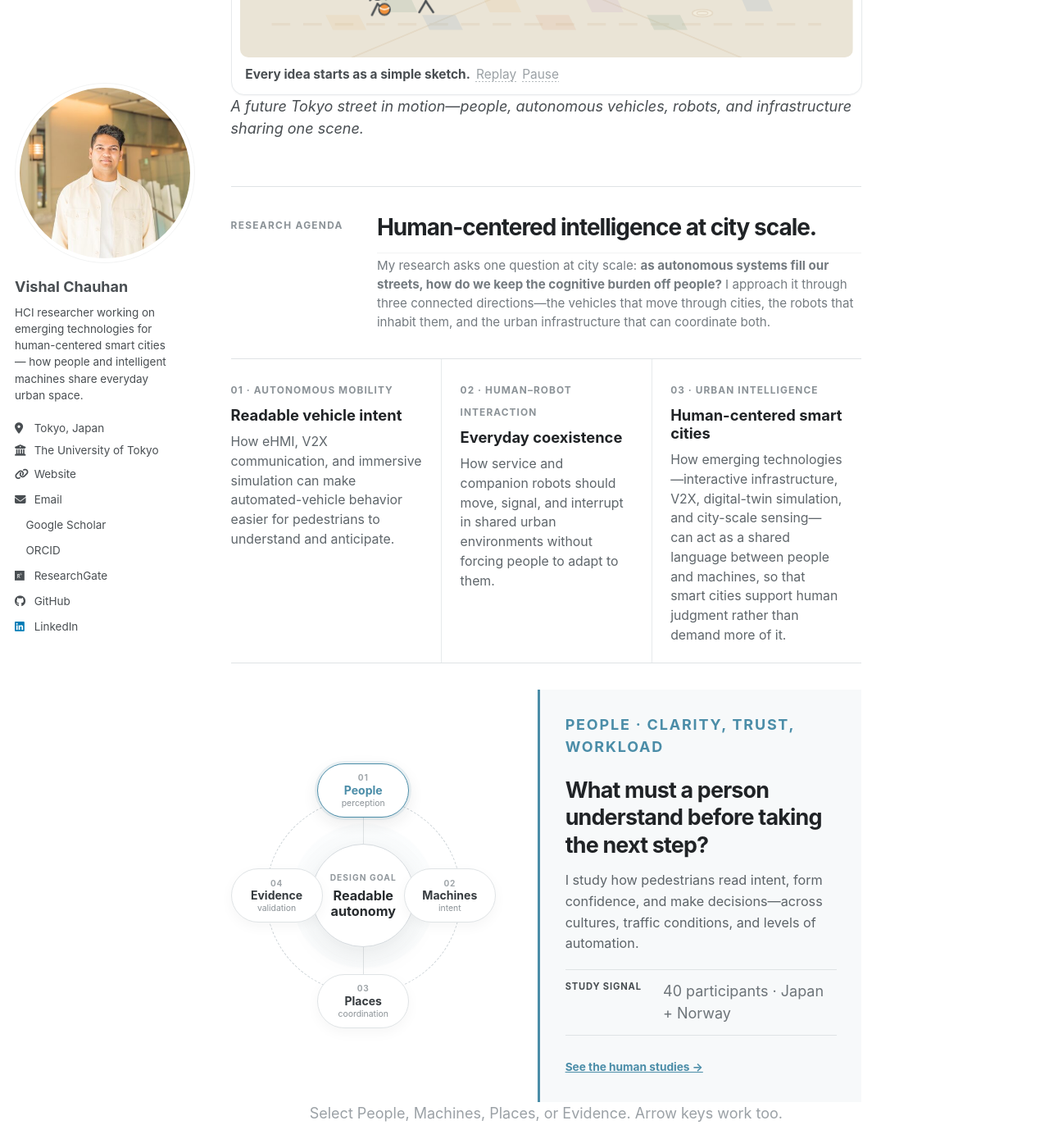
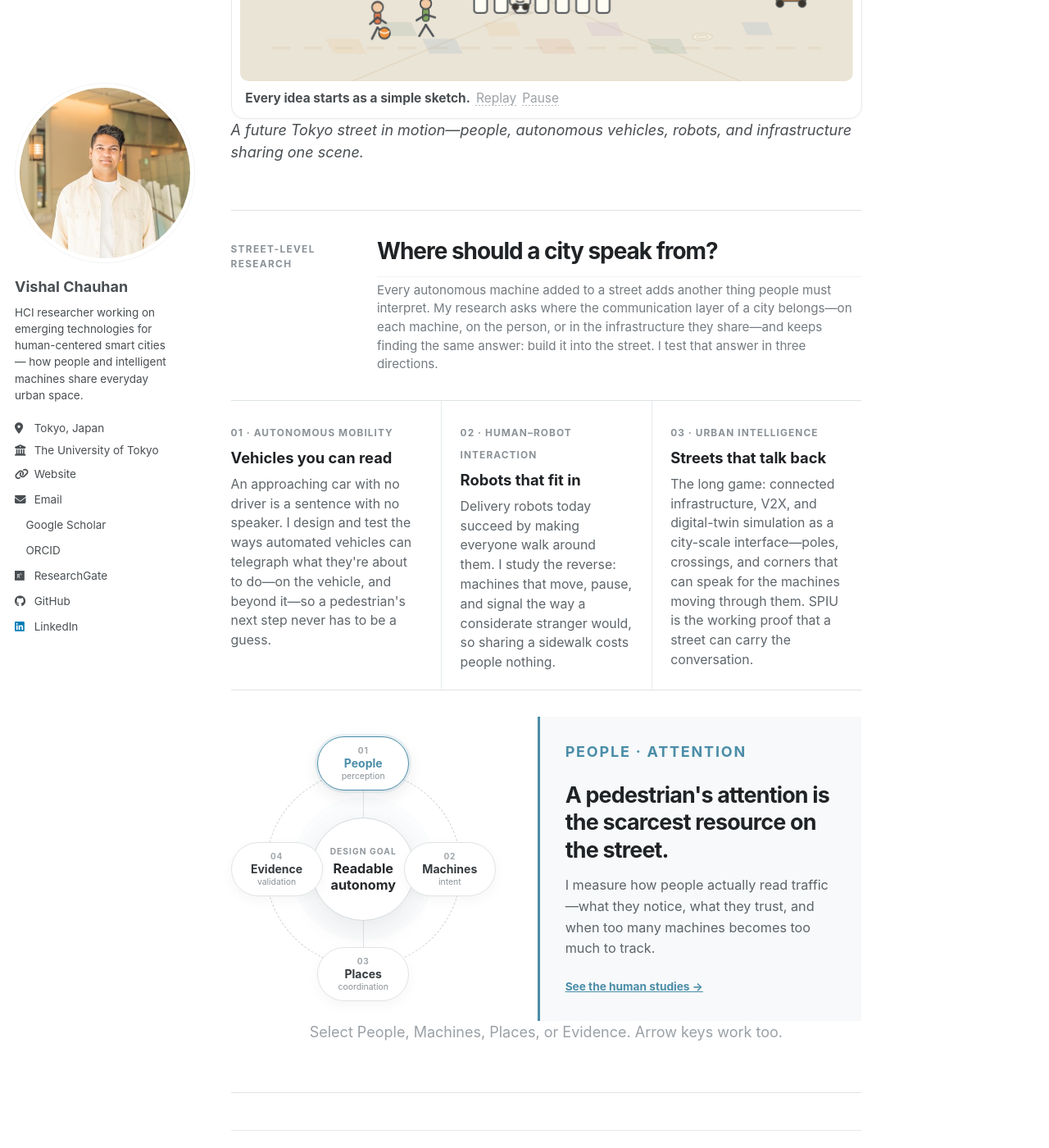
Before and after one commit to vishalchauhan-hi/academic-site-v2, a Jekyll site: the page built from _pages/about.md, in a window 1280 px wide and 1400 px high, scrolled down 1395 px. Shown: the whole window at 82% size. Built offline with Jekyll 4.4.1, drawn with Linux system fonts in a browser that asks for light colours; a style sheet for code colours, icons or effects is not loaded; some of the changed text lies outside the part shown.

Commit message:
Rewrite homepage research narrative

```diff
--- a/_pages/about.md
+++ b/_pages/about.md
@@ -11,20 +11,20 @@ redirect_from:
 
 <h1 class="profile-headline">Human intelligence for an autonomous world.</h1>
 
-<p class="profile-lede">I am <strong>Vishal Chauhan</strong>, a doctoral candidate in Creative Informatics at <a href="https://www.u-tokyo.ac.jp/en/">The University of Tokyo</a>, advised by Prof. Manabu Tsukada and Prof. Takeo Igarashi. I study how people understand, trust, and act around the intelligent systems entering everyday life—autonomous vehicles, robots, and the connected infrastructure of future cities.</p>
+<p class="profile-lede">I am <strong>Vishal Chauhan</strong>, a doctoral candidate in Creative Informatics at <a href="https://www.u-tokyo.ac.jp/en/">The University of Tokyo</a>, advised by Prof. Manabu Tsukada and Prof. Takeo Igarashi. My research starts on an ordinary street corner: a person steps off the curb, a driverless car approaches, and there is no driver to make eye contact with. Something has to fill that silence.</p>
 
-<p class="profile-support">My central question is how cities themselves can become interfaces: how emerging technologies—V2X communication, AR/VR, multimodal AI, and interactive infrastructure—can make encounters between humans and machines safer, clearer, and less demanding for people. My doctoral work explores this through the <strong>Smart Pole Interaction Unit (SPIU)</strong>, an infrastructure-side interface that translates connected-vehicle intent into roadside guidance for pedestrians—taken from VR studies through cross-cultural evaluation to an in-the-wild mobile prototype.</p>
+<p class="profile-support">Most of the field puts the answer on the car—a display, a light strip, a signal per vehicle. I think that's the wrong place. Streets will soon hold more autonomous machines than any person can read at once, and nobody should need to decode five cars to cross a road. My work moves the conversation into the street itself: the <strong>Smart Pole Interaction Unit (SPIU)</strong> listens to connected vehicles and turns their intentions into one clear instruction at the roadside—so the city does the interpreting, and the person just walks.</p>
 
-<p class="profile-support">I build with AI, but design for <strong>human intelligence</strong>: the judgment, context, and care that machines do not have. Collaborations across Japan, Singapore, Canada, and Norway shape how I think about the cities we are about to live in.</p>
+<p class="profile-support">I've carried this idea from sketches into virtual-reality streets, across cultures from Tokyo to Norway, past comparisons with multimodal AI, and out onto real pavement with a mobile prototype. Two of those studies received Honourable Mention Awards at ACM CHI 2026. The details live in the papers—the short version is that the street can speak, and people listen.</p>
 
 <nav class="research-entrypoints" aria-label="Explore Vishal Chauhan's work">
   <a href="{{ '/publications/' | relative_url }}">
-    <span>Published evidence</span>
-    <strong>09 papers <b>→</b></strong>
+    <span>Published work</span>
+    <strong>Read the papers <b>→</b></strong>
   </a>
   <a href="{{ '/portfolio/' | relative_url }}">
-    <span>Built and evaluated</span>
-    <strong>03 systems <b>→</b></strong>
+    <span>Built and tested</span>
+    <strong>See the systems <b>→</b></strong>
   </a>
   <a href="{{ '/highlights/' | relative_url }}">
     <span>Research in motion</span>
@@ -36,26 +36,26 @@ redirect_from:
 
 <section class="research-lens" data-research-lens data-active="people" aria-labelledby="research-lens-title">
   <div class="research-lens__intro">
-    <p>Research agenda</p>
-    <h2 id="research-lens-title">Human-centered intelligence at city scale.</h2>
-    <span>My research asks one question at city scale: <strong>as autonomous systems fill our streets, how do we keep the cognitive burden off people?</strong> I approach it through three connected directions—the vehicles that move through cities, the robots that inhabit them, and the urban infrastructure that can coordinate both.</span>
+    <p>Street-level research</p>
+    <h2 id="research-lens-title">Where should a city speak from?</h2>
+    <span>Every autonomous machine added to a street adds another thing people must interpret. My research asks where the communication layer of a city belongs—on each machine, on the person, or in the infrastructure they share—and keeps finding the same answer: build it into the street. I test that answer in three directions.</span>
   </div>
 
   <div class="research-directions" aria-label="Three connected research directions">
     <div>
       <span>01 · Autonomous mobility</span>
-      <h3>Readable vehicle intent</h3>
-      <p>How eHMI, V2X communication, and immersive simulation can make automated-vehicle behavior easier for pedestrians to understand and anticipate.</p>
+      <h3>Vehicles you can read</h3>
+      <p>An approaching car with no driver is a sentence with no speaker. I design and test the ways automated vehicles can telegraph what they're about to do—on the vehicle, and beyond it—so a pedestrian's next step never has to be a guess.</p>
     </div>
     <div>
       <span>02 · Human–robot interaction</span>
-      <h3>Everyday coexistence</h3>
-      <p>How service and companion robots should move, signal, and interrupt in shared urban environments without forcing people to adapt to them.</p>
+      <h3>Robots that fit in</h3>
+      <p>Delivery robots today succeed by making everyone walk around them. I study the reverse: machines that move, pause, and signal the way a considerate stranger would, so sharing a sidewalk costs people nothing.</p>
     </div>
     <div>
       <span>03 · Urban intelligence</span>
-      <h3>Human-centered smart cities</h3>
-      <p>How emerging technologies—interactive infrastructure, V2X, digital-twin simulation, and city-scale sensing—can act as a shared language between people and machines, so that smart cities support human judgment rather than demand more of it.</p>
+      <h3>Streets that talk back</h3>
+      <p>The long game: connected infrastructure, V2X, and digital-twin simulation as a city-scale interface—poles, crossings, and corners that can speak for the machines moving through them. SPIU is the working proof that a street can carry the conversation.</p>
     </div>
   </div>
 
@@ -81,35 +81,31 @@ redirect_from:
 
     <div class="research-lens__stories" aria-live="polite">
       <article class="research-lens__story is-active" id="lens-people" role="tabpanel" aria-labelledby="lens-tab-people" data-lens-panel="people">
-        <p class="research-lens__signal">People · clarity, trust, workload</p>
-        <h3>What must a person understand before taking the next step?</h3>
-        <p>I study how pedestrians read intent, form confidence, and make decisions—across cultures, traffic conditions, and levels of automation.</p>
-        <p class="research-lens__proof"><strong>Study signal</strong><span>40 participants · Japan + Norway</span></p>
+        <p class="research-lens__signal">People · attention</p>
+        <h3>A pedestrian's attention is the scarcest resource on the street.</h3>
+        <p>I measure how people actually read traffic—what they notice, what they trust, and when too many machines becomes too much to track.</p>
         <a href="{{ '/publications/' | relative_url }}">See the human studies →</a>
       </article>
 
       <article class="research-lens__story" id="lens-machines" role="tabpanel" aria-labelledby="lens-tab-machines" data-lens-panel="machines">
-        <p class="research-lens__signal">Machines · AVs and robots</p>
-        <h3>How should autonomy reveal intent without demanding attention?</h3>
-        <p>I prototype vehicle eHMI, mobile roadside interfaces, and robot behaviors that make an autonomous system's next move easier to anticipate.</p>
-        <p class="research-lens__proof"><strong>System signal</strong><span>Vehicle eHMI · mobile SPIU · service robots</span></p>
-        <a href="{{ '/portfolio/' | relative_url }}">Explore the systems →</a>
+        <p class="research-lens__signal">Machines · next move</p>
+        <h3>A machine should be understood before it is impressive.</h3>
+        <p>Vehicle displays, roadside interfaces, and robot behaviors prototyped so that the next move is obvious at a glance.</p>
+        <a href="{{ '/portfolio/' | relative_url }}">See the systems →</a>
       </article>
 
       <article class="research-lens__story" id="lens-places" role="tabpanel" aria-labelledby="lens-tab-places" data-lens-panel="places">
-        <p class="research-lens__signal">Places · shared intelligence</p>
-        <h3>Can the street itself become part of the conversation?</h3>
-        <p>Connected urban infrastructure can coordinate shared guidance across vehicles and people. SPIU is my flagship case study: a roadside interface that turns connected-vehicle intent into understandable guidance in shared spaces.</p>
-        <p class="research-lens__proof"><strong>Environment signal</strong><span>V2X · smart poles · shared spaces</span></p>
+        <p class="research-lens__signal">Places · shared street</p>
+        <h3>One street can speak for many machines.</h3>
+        <p>A single roadside unit can carry the intent of every connected vehicle near it. That is the idea SPIU exists to prove—from VR to real pavement.</p>
         <a href="{{ '/portfolio/spiu/' | relative_url }}">Meet SPIU →</a>
       </article>
 
       <article class="research-lens__story" id="lens-evidence" role="tabpanel" aria-labelledby="lens-tab-evidence" data-lens-panel="evidence">
-        <p class="research-lens__signal">Evidence · beyond the demo</p>
-        <h3>What remains convincing when the prototype meets the world?</h3>
-        <p>Each idea advances through complementary evidence: concept design, immersive simulation, human–AI comparison, cross-cultural replication, and field deployment.</p>
-        <p class="research-lens__proof"><strong>Research signal</strong><span>Sketch → VR → human + AI → field</span></p>
-        <a href="{{ '/publications/' | relative_url }}">Trace the published evidence →</a>
+        <p class="research-lens__signal">Evidence · sketch to street</p>
+        <h3>Ideas earn their way from sketch to street.</h3>
+        <p>Everything advances the same way: sketch, simulate, compare with human and AI judgment, replicate across cultures, then deploy. What fails a step stays in the lab. What survives ends up in the papers below.</p>
+        <a href="{{ '/publications/' | relative_url }}">Read the papers →</a>
       </article>
     </div>
   </div>
```
